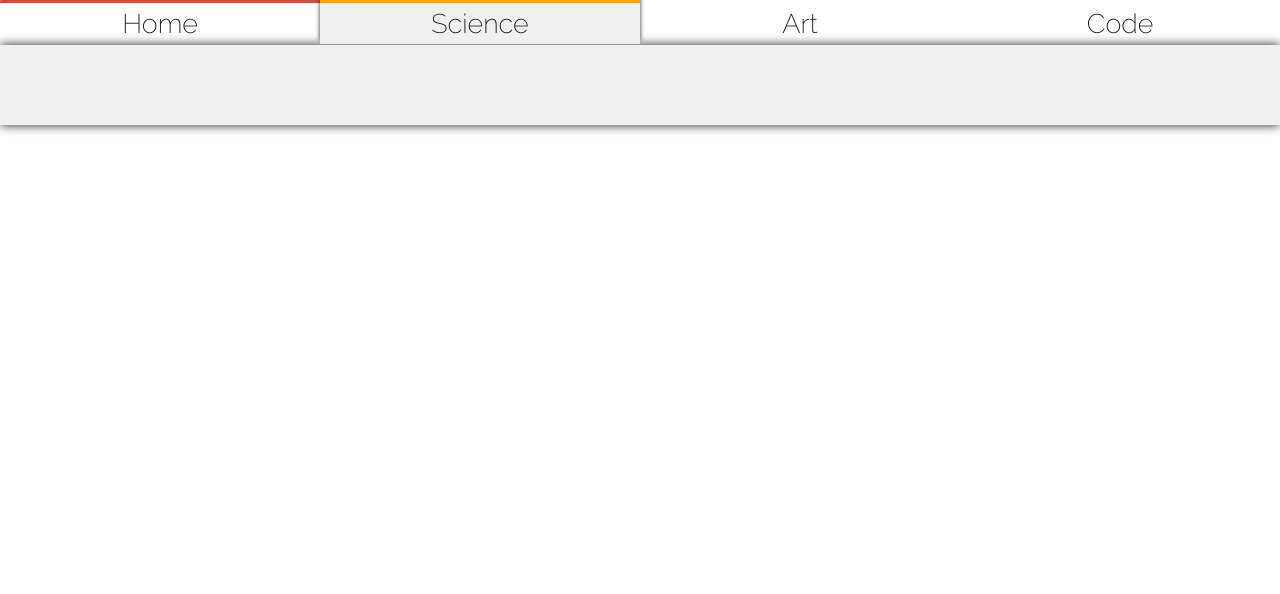
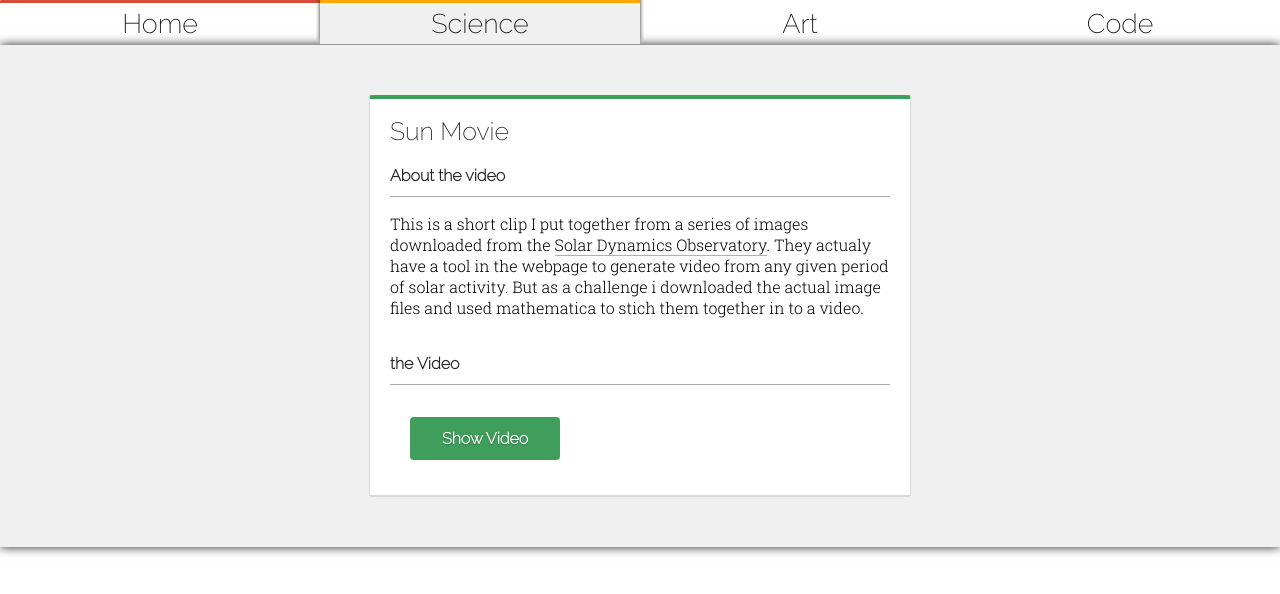
Before and after one commit to jacksonhenry3/jacksonhenry3.github.io, a PHP site: page /science in a window 1280 px wide. Shown: the top 594 px of the page. Run offline with PHP 8.4, Linux system fonts and the light colour scheme.

Commit message:
add posts and refactored sub_style

```diff
--- a/code/index.html
+++ b/code/index.html
@@ -34,6 +34,12 @@
 
 
 	<div id = 'content'>
+		<div class = 'card' style = 'border-top-color:green;width:500px;'>
+			<div class = 'section_title'>Bouncing balls</div>
+			<div class = 'subcatagory'>About The Program</div>
+			<p>
+			<a class = 'button' href = 'http://codepen.io/anon/pen/arghx' style = 'background-color:green;'>Launch Program</a>
+	</div>
 
 
 
--- a/science/index.html
+++ b/science/index.html
@@ -34,9 +34,34 @@
 
 
 	<div id = 'content'>
+		<div class = 'card' style = 'border-top-color:#3F9E5C;width:500px;'>
+			<div class = 'section_title'>Sun Movie</div>
+			<div class = 'subcatagory'>About the video</div>
+
+			<p>
+				This is a short clip I put together from a series of images downloaded from the <a href = "http://sdo.gsfc.nasa.gov/">Solar Dynamics Observatory</a>. They actualy have a tool in the webpage to generate video from any given period of solar activity. But as a challenge i downloaded the actual image files and used mathematica to stich them together in to a video.
+			</p>
+			<div class = 'subcatagory'>the Video</div>
+			<video width="400px"  id = 'sun_movie' style = 'display:none;margin:0px auto;' controls>
+				<source src="media/sun.ogv">
+				Your browser does not support the video tag, or may not support ogv video platback.
+			</video>
+			<a class = 'button' id = "show_sun" onclick = "
+				document.getElementById('hide_sun').style.display = 'inline-block';
+				this.style.display = 'none';
+				document.getElementById('sun_movie').style.display = 'block';"
+
+			 style = 'background-color:#3F9E5C;'>Show Video</a>
+
+			 <a class = 'button' id = 'hide_sun'  onclick =
+			 "document.getElementById('show_sun').style.display = 'inline-block';
+			 document.getElementById('hide_sun').style.display = 'none';
+			document.getElementById('sun_movie').style.display = 'none';"
+			 style = 'background-color:#3F9E5C;display:none;'>Hide Video</a>
 
 
 
+		</div>
 	</div>
 
 </body>
--- a/styles/style.css
+++ b/styles/style.css
@@ -22,6 +22,7 @@ a
 	color: #000;
 	border-bottom: 1px solid rgba(0,0,255,.35);
 	transition: border-bottom .4s;
+	cursor: pointer;
 
 }
 
@@ -167,6 +168,11 @@ a:hover
 		font-size: 18px;
 	}
 
+	.card img
+	{
+		margin-top:20px;
+	}
+
 /*-------talk bubble------*/
 	.talkbubble
 	{
```
Also changed, not shown: art/index.html (+7 -0 lines), home/index.html (+6 -4 lines), styles/sub_style.css (+23 -21 lines), art/media/drawings/MariahAndromeda.jpg (added), art/media/drawings/MariahsSister.jpg (added), art/media/drawings/MySister.jpg (added), art/media/drawings/thumbs/MariahAndromeda.jpg (added), 1 other file.
